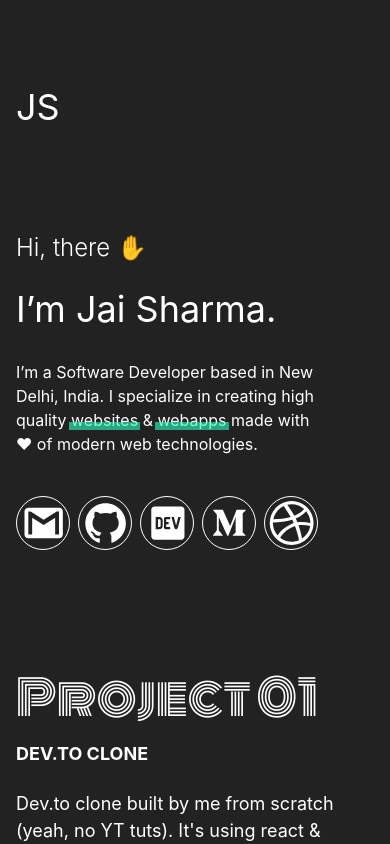
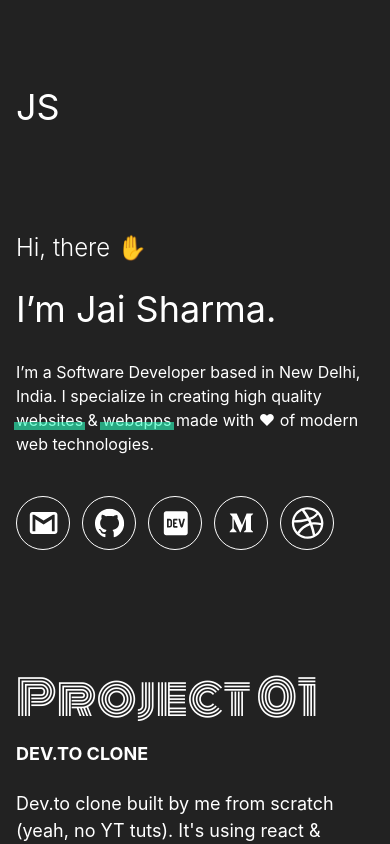
Before and after one commit to jaisharx/jaisharx.dev, a Next.js app: page / in a window 390 px wide. Shown: the top 844 px of the page. Built offline with nearby package versions, Linux system fonts and the light colour scheme.

Commit message:
more responsive stuff

```diff
--- a/components/header.js
+++ b/components/header.js
@@ -18,9 +18,17 @@ const SocialLink = styled(Link)`
     border: 1px solid white;
     border-radius: 100%;
 
+    svg {
+        transform: scale(0.72);
+    }
+
     @media (min-width: 48em) {
         width: 64px;
         height: 64px;
+
+        svg {
+            transform: scale(1);
+        }
     }
 
     &:hover,
@@ -54,19 +62,28 @@ function LeftColumn() {
     return (
         <Box color="white">
             <Text fontSize="4xl">JS</Text>
-            <Text fontSize={{base: '2xl', lg: '4xl'}} fontWeight="light" mt={{ base: 24, lg: 28}}>
+            <Text
+                fontSize={{ base: '2xl', lg: '4xl' }}
+                fontWeight="light"
+                mt={{ base: 24, lg: 28 }}
+            >
                 Hi, there ✋
             </Text>
-            <Text fontSize={{ base: '4xl', lg: '5xl'}} mt={4}>
+            <Text fontSize={{ base: '4xl', lg: '5xl' }} mt={4}>
                 I’m Jai Sharma.
             </Text>
-            <Text fontSize={{ base: 'medium', md: 'large' }} maxW="85%" mt={6}>
-                I’m a Software Developer based in New Delhi, India. I specialize in creating{' '}
-                high quality <FancyUnderline>websites</FancyUnderline> &{' '}
-                <FancyUnderline>webapps</FancyUnderline> made with ❤ of modern web
-                technologies.
+            <Text
+                mt={6}
+                fontSize={{ base: 'medium', md: 'large' }}
+                maxW={{ base: '98%', lg: '85%' }}
+            >
+                I’m a Software Developer based in New Delhi, India. I specialize
+                in creating high quality{' '}
+                <FancyUnderline>websites</FancyUnderline> &{' '}
+                <FancyUnderline>webapps</FancyUnderline> made with ❤ of modern
+                web technologies.
             </Text>
-            <HStack spacing={{base: 2, lg: 9}} mt={10} pr={-4}>
+            <HStack spacing={{ base: 3, lg: 9 }} mt={10}>
                 <SocialLink
                     isExternal
                     aria-label="Gmail"
@@ -81,7 +98,11 @@ function LeftColumn() {
                 >
                     <GithubIcon />
                 </SocialLink>
-                <SocialLink isExternal aria-label="Dev.to" href="https://dev.to/jaisharx">
+                <SocialLink
+                    isExternal
+                    aria-label="Dev.to"
+                    href="https://dev.to/jaisharx"
+                >
                     <DevToIcon />
                 </SocialLink>
                 <SocialLink
```
